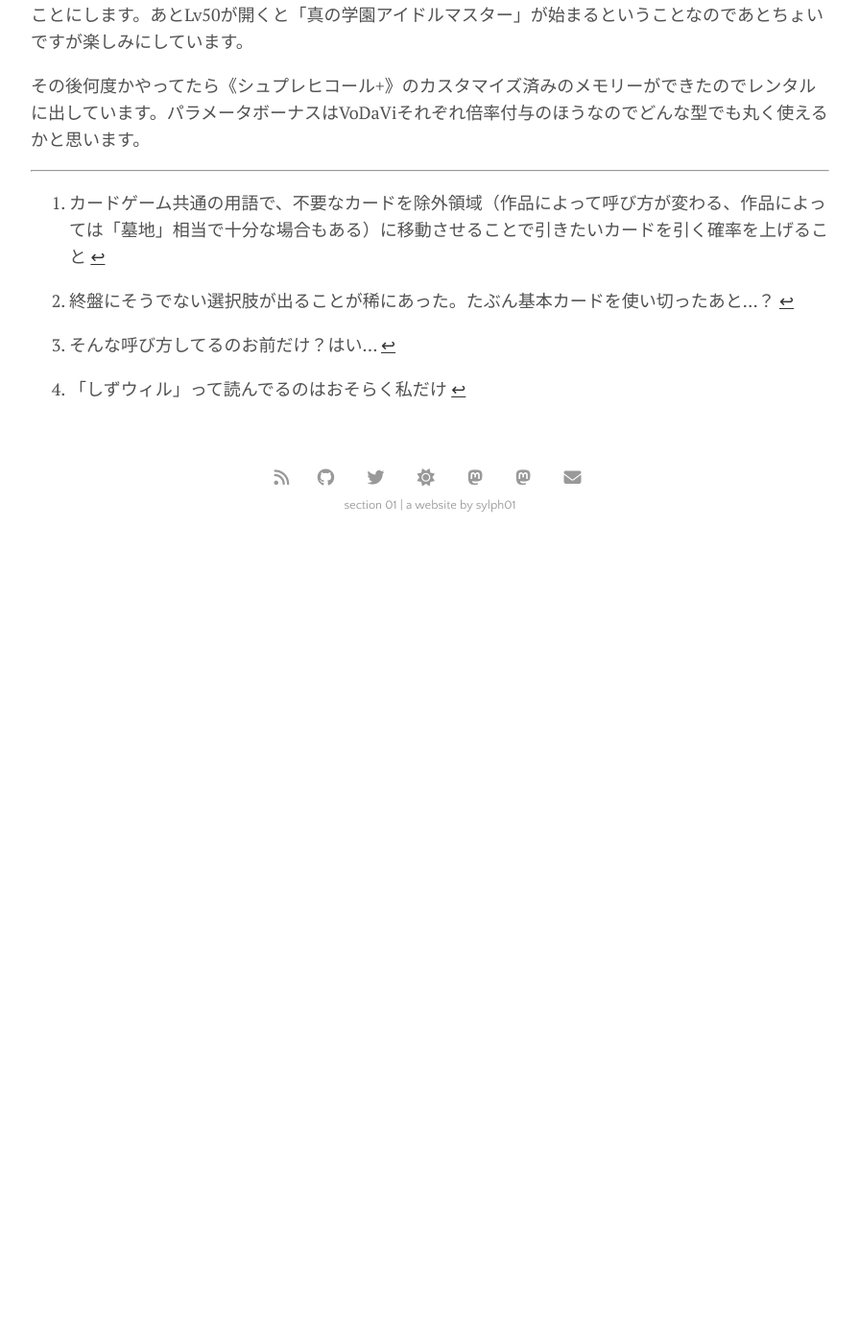
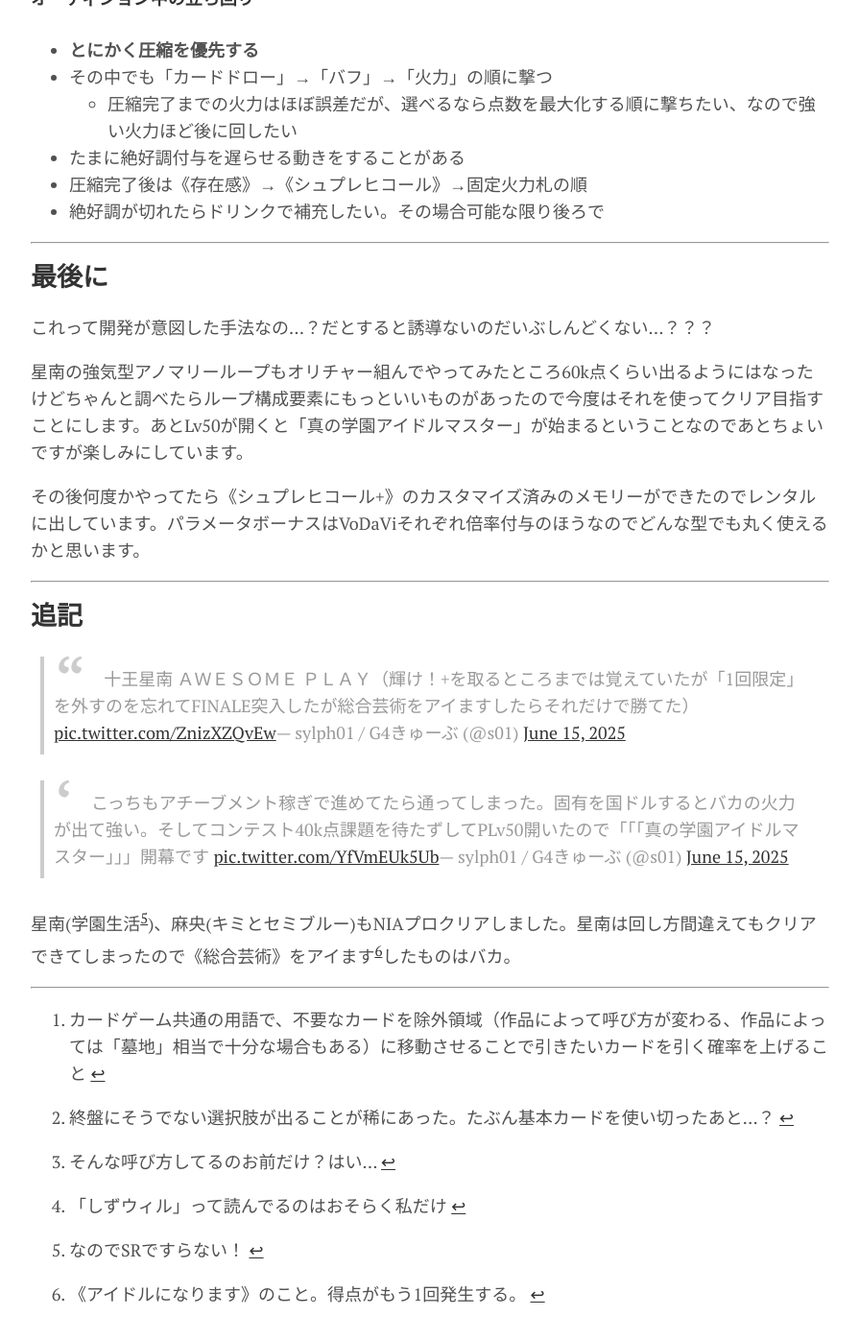
Before and after one commit to sylph01/sylph01.github.io, a Jekyll site: the page built from _posts/2025-06-15-gakumas-1month-in.md, in a window 1280 px wide and 1400 px high, scrolled down 6220 px. Shown: the top 1396 px of the window at 96% size, without its empty margins (192-1087 px from the left). Built offline with Jekyll 4.4.1, drawn with Linux system fonts in a browser that asks for light colours; comment, search, counter and statistics services are not loaded; before the commit the page ends 6792 px from its top, so only the background shows below that; some of the changed text lies outside the part shown.

Commit message:
[gakumas-1month-in] update

```diff
--- a/_posts/2025-06-15-gakumas-1month-in.md
+++ b/_posts/2025-06-15-gakumas-1month-in.md
@@ -162,6 +162,20 @@
 
 クリア時編成に欲しかったのは《天真爛漫》と《国民的アイドル》だがどちらもなくてなんとかなった。あると助かるのは事実。
 
+(追記)いくつか忘れてたことを追記すると、
+
+- アイテムの選択肢は
+  - 開始時「アイスコーヒー」
+  - 1次オーディション後「NIAワッペン」
+    - 体力管理になるし、属性選ぶやつ4回選ぶのは結構難しいので7000pt保証されるのは助かる
+  - 2次オーディション後「はつぼし手帳」
+    - Tシャツでも大差ない
+- 実は **(圧縮運ゲーを除いて)一番難しいのは1次オーディション。**
+  - ここは一番上を選びたいが、固有以外の火力が弱いと2700〜2800点を出すのが難しい。
+  - 1次オーディションは圧縮意識ではなく初と同じような最初に積んで最後に得点を狙うプレイングをする。
+- 2次オーディションは上から2番目の「POPFair」でも問題ない
+  - ここで圧縮完了まであと1手とかだと一番上でも通るがあまりギャンブルしたくない
+
 #### 固定火力札について
 
 試行中に使ったことのある固定火力札は以下。
@@ -195,3 +209,16 @@
 その後何度かやってたら《シュプレヒコール+》のカスタマイズ済みのメモリーができたのでレンタルに出しています。パラメータボーナスはVoDaViそれぞれ倍率付与のほうなのでどんな型でも丸く使えるかと思います。
 
 ----
+
+## 追記
+
+<blockquote class="twitter-tweet"><p lang="ja" dir="ltr">十王星南 ＡＷＥＳＯＭＥ ＰＬＡＹ（輝け！+を取るところまでは覚えていたが「1回限定」を外すのを忘れてFINALE突入したが総合芸術をアイますしたらそれだけで勝てた） <a href="https://t.co/ZnizXZQvEw">pic.twitter.com/ZnizXZQvEw</a></p>&mdash; sylph01 / G4きゅーぶ (@s01) <a href="https://twitter.com/s01/status/1934170436193108181?ref_src=twsrc%5Etfw">June 15, 2025</a></blockquote> <script async src="https://platform.twitter.com/widgets.js" charset="utf-8"></script>
+
+<blockquote class="twitter-tweet"><p lang="ja" dir="ltr">こっちもアチーブメント稼ぎで進めてたら通ってしまった。固有を国ドルするとバカの火力が出て強い。そしてコンテスト40k点課題を待たずしてPLv50開いたので「「「真の学園アイドルマスター」」」開幕です <a href="https://t.co/YfVmEUk5Ub">pic.twitter.com/YfVmEUk5Ub</a></p>&mdash; sylph01 / G4きゅーぶ (@s01) <a href="https://twitter.com/s01/status/1934185248465850492?ref_src=twsrc%5Etfw">June 15, 2025</a></blockquote> <script async src="https://platform.twitter.com/widgets.js" charset="utf-8"></script>
+
+星南(学園生活[^5])、麻央(キミとセミブルー)もNIAプロクリアしました。星南は回し方間違えてもクリアできてしまったので《総合芸術》をアイます[^6]したものはバカ。
+
+[^5]: なのでSRですらない！
+[^6]: 《アイドルになります》のこと。得点がもう1回発生する。
+
+----
```
